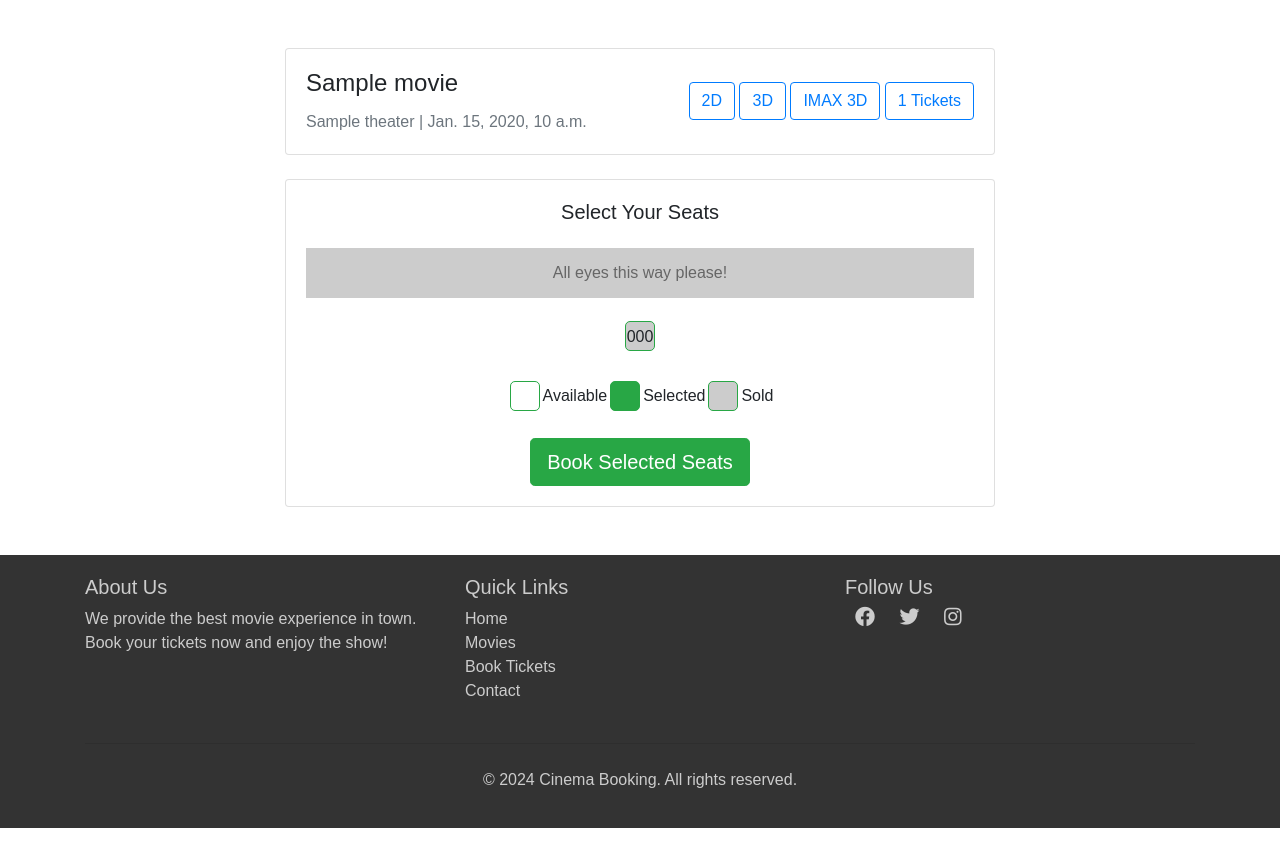
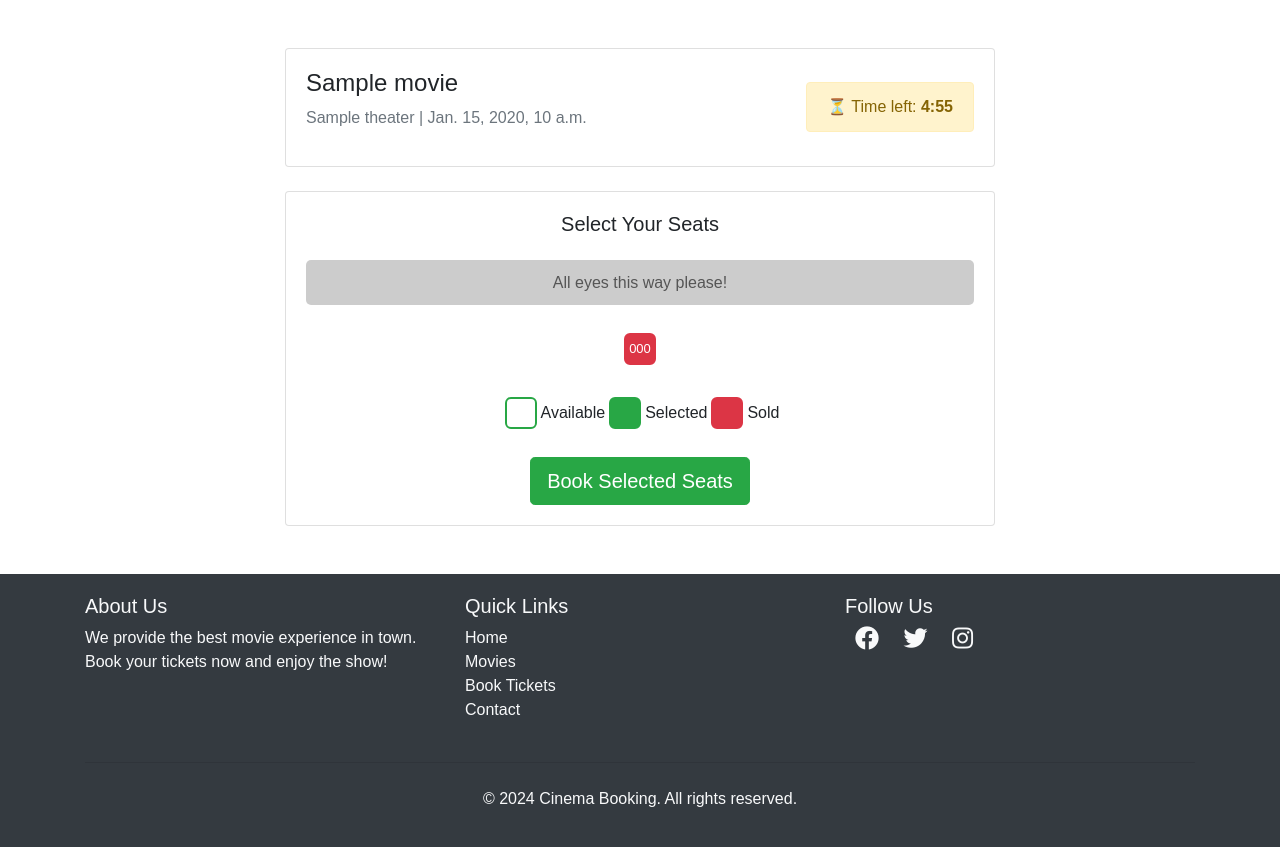
Before and after one commit to vishwajaM752/django_Bookmyshow1, a Django app: page /movies/theater/1/seats/book/ in a window 1280 px wide. Shown: the part 70-917 px from the top of the page. Run offline with Django 5.2, Linux system fonts and the light colour scheme; a user stored in the database is signed in; tables that the repository leaves empty hold one stand-in row (values such as "Sample post"); parts of the project's set-up code (start-up, migrations or seed data) failed here and were passed over; some libraries are stand-ins or nearby versions.

Commit message:
task 5 completed

```diff
--- a/movies/urls.py
+++ b/movies/urls.py
@@ -8,4 +8,6 @@ urlpatterns = [
     path('theater/<int:theater_id>/seats/book/', views.book_seats, name='book_seats'),
     path('create-checkout-session/<int:theater_id>/', create_checkout_session, name='create_checkout_session'),
     path('payment-success/', payment_success, name='payment_success'),
+    path('payment-cancel/<int:theater_id>/',views.payment_cancel,name='payment_cancel'),
+
 ]
--- a/movies/views.py
+++ b/movies/views.py
@@ -1,3 +1,5 @@
+from django.utils import timezone
+from datetime import timedelta
 from django.shortcuts import render, redirect, get_object_or_404
 from .models import Movie, Theater, Seat, Booking
 from django.contrib.auth.decorators import login_required
@@ -8,22 +10,25 @@ import stripe
 stripe.api_key = settings.STRIPE_SECRET_KEY
 
 
-# Movie list view
+# 🎬 Movie list view
 def movie_list(request):
     search_query = request.GET.get('search')
     genre = request.GET.get('genre')
     language = request.GET.get('language')
+
     movies = Movie.objects.all()
+
     if search_query:
         movies = movies.filter(name__icontains=search_query)
     if genre:
         movies = movies.filter(genre=genre)
     if language:
         movies = movies.filter(language=language)
+
     return render(request, 'movies/movie_list.html', {'movies': movies})
 
 
-# Theater list view
+# 🎥 Theater list + trailer
 def theater_list(request, movie_id):
     movie = get_object_or_404(Movie, id=movie_id)
     theaters = Theater.objects.filter(movie=movie)
@@ -49,7 +54,7 @@ def theater_list(request, movie_id):
     })
 
 
-# 🔥 NEW: Stripe Checkout Session
+# 💳 Stripe Checkout + seat lock
 @login_required(login_url='/login/')
 def create_checkout_session(request, theater_id):
     theater = get_object_or_404(Theater, id=theater_id)
@@ -58,11 +63,25 @@ def create_checkout_session(request, theater_id):
     if not selected_seats:
         return redirect('book_seats', theater_id=theater.id)
 
-    # Store in session
+    # 🔒 Lock seats for 5 minutes
+    for seat_id in selected_seats:
+        seat = get_object_or_404(Seat, id=seat_id, theater=theater)
+
+        if seat.is_booked:
+            return redirect('book_seats', theater_id=theater.id)
+
+        if seat.reserved_by and seat.reserved_by != request.user:
+            if timezone.now() - seat.reserved_at < timedelta(minutes=5):
+                return redirect('book_seats', theater_id=theater.id)
+
+        seat.reserved_by = request.user
+        seat.reserved_at = timezone.now()
+        seat.save()
+
+    # Save session
     request.session['selected_seats'] = selected_seats
     request.session['theater_id'] = theater.id
 
-    # ₹150 per seat
     amount = 150 * len(selected_seats)
 
     checkout_session = stripe.checkout.Session.create(
@@ -79,54 +98,85 @@ def create_checkout_session(request, theater_id):
         }],
         mode='payment',
         success_url=request.build_absolute_uri('/movies/payment-success/'),
-        cancel_url=request.build_absolute_uri(f'/movies/book-seats/{theater.id}/'),
-
+        cancel_url=request.build_absolute_uri(
+            f'/movies/payment-cancel/{theater.id}/'
+        ),
     )
 
     return redirect(checkout_session.url, code=303)
 
 
-# 🔥 NEW: Payment Success (your original booking logic here)
+# ✅ Payment success → confirm booking
 @login_required(login_url='/login/')
 def payment_success(request):
     selected_seats = request.session.get('selected_seats')
     theater_id = request.session.get('theater_id')
 
+    # 🔐 Safety check
+    if not selected_seats or not theater_id:
+        return redirect('movie_list')
+
     theater = get_object_or_404(Theater, id=theater_id)
     seats = Seat.objects.filter(theater=theater)
 
     booked_seat_numbers = []
+    expired_time = timezone.now() - timedelta(minutes=5)
 
     for seat_id in selected_seats:
         seat = get_object_or_404(Seat, id=seat_id, theater=theater)
 
-        if not seat.is_booked:
-            seat.is_booked = True
-            seat.save()
+        if seat.is_booked:
+            continue
 
-            booked_seat_numbers.append(seat.seat_number)
+        if (
+            seat.reserved_by != request.user or
+            seat.reserved_at is None or
+            seat.reserved_at < expired_time
+        ):
+            continue
 
-            Booking.objects.create(
-                user=request.user,
-                seat=seat,
-                movie=theater.movie,
-                theater=theater,
-                payment_status="SUCCESS"
-            )
+        seat.is_booked = True
+        seat.reserved_by = None
+        seat.reserved_at = None
+        seat.save()
 
-    # 🎟️ SEND EMAIL CONFIRMATION (same as yours)
-    subject = "🎟️ Your Movie Ticket Confirmation"
+        booked_seat_numbers.append(seat.seat_number)
+
+        Booking.objects.create(
+            user=request.user,
+            seat=seat,
+            movie=theater.movie,
+            theater=theater,
+            payment_status="SUCCESS"
+        )
+
+    if not booked_seat_numbers:
+        return redirect('book_seats', theater_id=theater.id)
+
+    # 📧 BEAUTIFUL EMAIL CONFIRMATION
+    subject = "🎟️ Movie Ticket Confirmed – Enjoy Your Show!"
+
     message = f"""
 Hi {request.user.username},
 
-Your booking is confirmed!
+🎉 Your movie ticket has been successfully CONFIRMED!
 
-🎬 Movie: {theater.movie.name}
-🏢 Theater: {theater.name}
-🪑 Seats: {', '.join(booked_seat_numbers)}
+━━━━━━━━━━━━━━━━━━━━━━
+🎬 Movie      : {theater.movie.name}
+🏢 Theater    : {theater.name}
+🕒 Show Time  : {theater.time}
+🪑 Seats      : {', '.join(booked_seat_numbers)}
+━━━━━━━━━━━━━━━━━━━━━━
 
-Enjoy your show! 🍿
+Please arrive at least 15 minutes before the showtime.
+
+Sit back, relax, grab your popcorn 🍿
+and ENJOY YOUR SHOW! 🎥✨
+
+Thank you for booking with us.
+Have a great time! 😊
 """
+
     send_mail(
         subject,
         message,
@@ -135,6 +185,10 @@ Enjoy your show! 🍿
         fail_silently=False
     )
 
+    # 🧹 Clear session
+    request.session.pop('selected_seats', None)
+    request.session.pop('theater_id', None)
+
     return render(request, 'movies/booking_success.html', {
         'theater': theater,
         'seats': seats,
@@ -142,10 +196,20 @@ Enjoy your show! 🍿
     })
 
 
-# Seat booking view (ONLY REDIRECTS TO STRIPE NOW)
+
+# 🎫 Seat selection page
 @login_required(login_url='/login/')
 def book_seats(request, theater_id):
     theater = get_object_or_404(Theater, id=theater_id)
+
+    # ⏱️ Auto-release expired locks
+    expired_time = timezone.now() - timedelta(minutes=5)
+    Seat.objects.filter(
+        theater=theater,
+        is_booked=False,
+        reserved_at__lt=expired_time
+    ).update(reserved_by=None, reserved_at=None)
+
     seats = Seat.objects.filter(theater=theater)
 
     if request.method == 'POST':
@@ -155,3 +219,20 @@ def book_seats(request, theater_id):
         'theater': theater,
         'seats': seats
     })
+
+
+# ❌ Stripe cancel → release seats
+@login_required(login_url='/login/')
+def payment_cancel(request, theater_id):
+    theater = get_object_or_404(Theater, id=theater_id)
+
+    Seat.objects.filter(
+        theater=theater,
+        reserved_by=request.user,
+        is_booked=False
+    ).update(reserved_by=None, reserved_at=None)
+
+    request.session.pop('selected_seats', None)
+    request.session.pop('theater_id', None)
+
+    return redirect('book_seats', theater_id=theater.id)
--- a/templates/movies/seat_selection.html
+++ b/templates/movies/seat_selection.html
@@ -4,20 +4,17 @@
   <div class="row">
     <div class="col-lg-8 mx-auto">
 
-        <!-- Movie and Theater Info -->
+      <!-- Movie & Theater Info -->
       <div class="card mb-4">
-          <div class="card-body">
-            <div class="d-flex justify-content-between align-items-center flex-wrap">
+        <div class="card-body d-flex justify-content-between align-items-center flex-wrap">
           <div>
-                <h4 class="card-title">{{ theater.movie.name }}</h4>
-                <p class="card-text text-muted">{{ theater.name }} | {{ theater.time }}</p>
+            <h4>{{ theater.movie.name }}</h4>
+            <p class="text-muted">{{ theater.name }} | {{ theater.time }}</p>
           </div>
-              <div class="mt-2 mt-sm-0">
-                <button class="btn btn-outline-primary me-2 mb-2 mb-sm-0">2D</button>
-                <button class="btn btn-outline-primary me-2 mb-2 mb-sm-0">3D</button>
-                <button class="btn btn-outline-primary mb-2 mb-sm-0">IMAX 3D</button>
-                <button class="btn btn-outline-primary mb-2 mb-sm-0">{{ seats|length }} Tickets</button>
-              </div>
+
+          <!-- ⏱ Countdown -->
+          <div class="alert alert-warning mb-0">
+            ⏳ Time left: <strong><span id="timer">05:00</span></strong>
           </div>
         </div>
       </div>
@@ -25,97 +22,177 @@
       <!-- Seat Selection -->
       <div class="card">
         <div class="card-body">
-            <h5 class="card-title text-center mb-4">Select Your Seats</h5>
-            <div class="screen">All eyes this way please!</div>
+          <h5 class="text-center mb-4">Select Your Seats</h5>
+          <div class="screen mb-4">All eyes this way please!</div>
 
-            <!-- Booking Form -->
           <form method="POST" action="{% url 'book_seats' theater.id %}">
             {% csrf_token %}
+
             <div class="d-flex justify-content-center flex-wrap mb-4">
               {% for seat in seats %}
-                <div class="seat {% if seat.is_booked %}sold{% endif %}">
-                  {% if not seat.is_booked %}
-                  <input type="checkbox" name="seats" value="{{ seat.id }}" class="d-none" id="seat-{{ seat.id }}">
-                  <label for="seat-{{ seat.id }}" class="w-100 h-100 d-flex align-items-center justify-content-center">
-                    {{ seat.seat_number }}
+
+                {% if seat.is_booked %}
+                  <!-- 🔴 Booked -->
+                  <div class="seat sold">{{ seat.seat_number }}</div>
+
+                {% elif seat.reserved_by and seat.reserved_by != user %}
+                  <!-- 🟨 Reserved by other user -->
+                  <div class="seat locked">{{ seat.seat_number }}</div>
+
+                {% else %}
+                  <!-- 🟩 Available / selectable -->
+                  <label class="seat selectable">
+                    <input type="checkbox" name="seats" value="{{ seat.id }}">
+                    <span>{{ seat.seat_number }}</span>
                   </label>
-                  {% else %}
-                    {{ seat.seat_number }}
                 {% endif %}
-                </div>
+
               {% endfor %}
             </div>
 
-              <!-- Seat Legend -->
-              <div class="d-flex justify-content-center mb-4">
-                <div class="d-flex align-items-center me-4">
-                  <div class="seat" style="background-color: white"></div>
-                  <span class="ms-2">Available</span>
+            <!-- ✅ Clean Legend -->
+            <div class="d-flex justify-content-center gap-4 mb-4 legend">
+              <div class="d-flex align-items-center gap-2">
+                <div class="seat legend-available"></div>
+                <span>Available</span>
               </div>
-                <div class="d-flex align-items-center me-4">
-                  <div class="seat selected"></div>
-                  <span class="ms-2">Selected</span>
+
+              <div class="d-flex align-items-center gap-2">
+                <div class="seat legend-selected"></div>
+                <span>Selected</span>
               </div>
-                <div class="d-flex align-items-center">
+
+              <div class="d-flex align-items-center gap-2">
                 <div class="seat sold"></div>
-                  <span class="ms-2">Sold</span>
+                <span>Sold</span>
               </div>
             </div>
 
-              <!-- Book Button -->
             <div class="text-center">
-                <button type="submit" class="btn btn-success btn-lg">Book Selected Seats</button>
+              <button class="btn btn-success btn-lg">
+                Book Selected Seats
+              </button>
             </div>
           </form>
-
-            <!-- Display errors -->
-            {% if error %}
-            <p class="text-danger text-center mt-3">{{ error }}</p>
-            {% endif %}
+        </div>
+      </div>
 
     </div>
   </div>
 </div>
-    </div>
-  </div>
+
+<!-- ⏱ Countdown Script -->
+<script>
+  let timeLeft = 300;
+  const timerEl = document.getElementById("timer");
+
+  const countdown = setInterval(() => {
+    let minutes = Math.floor(timeLeft / 60);
+    let seconds = timeLeft % 60;
+
+    timerEl.textContent =
+      `${minutes}:${seconds < 10 ? '0' : ''}${seconds}`;
+
+    timeLeft--;
+
+    if (timeLeft < 0) {
+      clearInterval(countdown);
+      alert("⏰ Time expired! Seats released.");
+      location.reload();
+    }
+  }, 1000);
+</script>
 
 <style>
-    body { font-family: Arial, sans-serif; }
-
+  /* 🎟 Seat Base */
   .seat {
-      width: 30px;
-      height: 30px;
-      border: 1px solid #28a745;
-      margin: 3px;
-      text-align: center;
-      line-height: 30px;
-      cursor: pointer;
-      border-radius: 5px;
-      transition: background-color 0.3s, color 0.3s;
+    width: 32px;
+    height: 32px;
+    border: 2px solid #28a745;
+    margin: 4px;
+    border-radius: 6px;
+    font-size: 13px;
+    display: flex;
+    align-items: center;
+    justify-content: center;
+    background: white;
   }
 
-    .seat:hover { background-color: #28a745; color: white; }
-    .seat.selected { background-color: #28a745; color: white; }
-    .seat.sold { background-color: #ccc; cursor: not-allowed; }
+  /* Hide checkbox */
+  .seat input {
+    display: none;
+  }
+
+  /* Selectable seat */
+  .seat.selectable {
+    cursor: pointer;
+  }
+
+  /* Hover */
+  .seat.selectable:hover span {
+    background: #c3f0d0;
+  }
+
+  /* ✅ Selected seat (clearly visible) */
+  .seat.selectable input:checked + span {
+    background: #28a745;
+    color: white;
+    width: 100%;
+    height: 100%;
+    border-radius: 6px;
+    display: flex;
+    align-items: center;
+    justify-content: center;
+  }
+
+  .seat span {
+    width: 100%;
+    height: 100%;
+    display: flex;
+    align-items: center;
+    justify-content: center;
+    border-radius: 6px;
+  }
+
+  /* 🔴 Sold */
+  .seat.sold {
+    background: #dc3545;
+    color: white;
+    border-color: #dc3545;
+    cursor: not-allowed;
+  }
+
+  /* 🟨 Reserved */
+  .seat.locked {
+    background: #e0e0e0;
+    color: #777;
+    border-color: #aaa;
+    cursor: not-allowed;
+  }
+
+  /* 🎨 Legend */
+  .legend .seat {
+    cursor: default;
+  }
+
+  .legend-available {
+    background: white;
+    border: 2px solid #28a745;
+  }
+
+  .legend-selected {
+    background: #28a745;
+    border: 2px solid #28a745;
+    color: white;
+  }
 
   .screen {
-      margin: 20px 0;
-      background-color: #ccc;
-      height: 50px;
+    height: 45px;
+    background: #ccc;
     text-align: center;
-      line-height: 50px;
-      color: #666;
+    line-height: 45px;
+    color: #555;
+    border-radius: 5px;
   }
-
-    .footer {
-      background-color: #333;
-      color: #ccc;
-      padding: 20px 0;
-    }
-
-    .footer a { color: #ccc; text-decoration: none; }
-    .footer a:hover { text-decoration: underline; }
-    .footer .col-md-2, .footer .col-md-3 { margin-bottom: 20px; }
-    .footer .social-icons i { font-size: 20px; margin: 0 10px; }
 </style>
 {% endblock %}
```
Also changed, not shown: movies/models.py (+9 -0 lines), movies/migrations/0009_auto_20260208_1701.py (added). Lines whose indentation alone changed are shown as unchanged.
